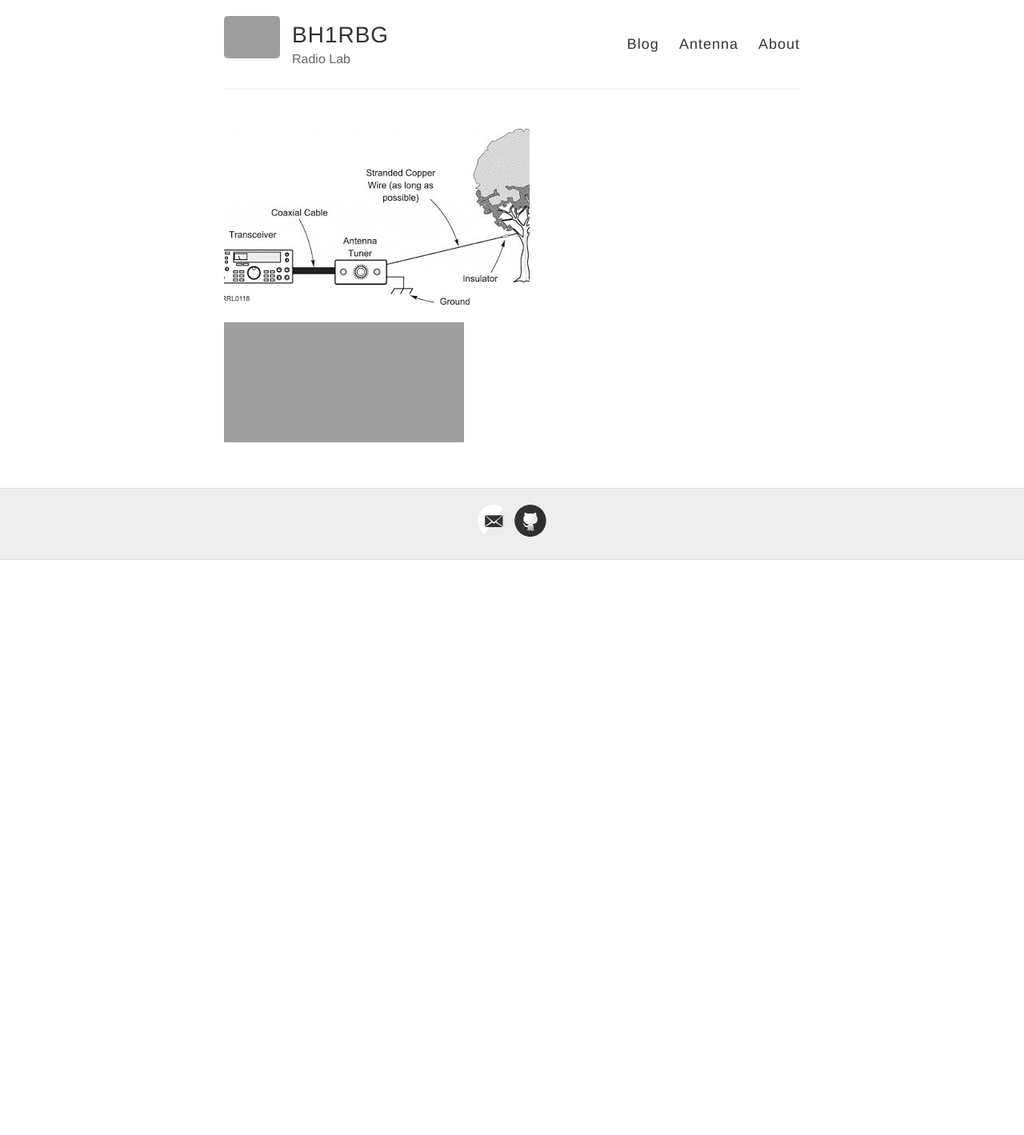
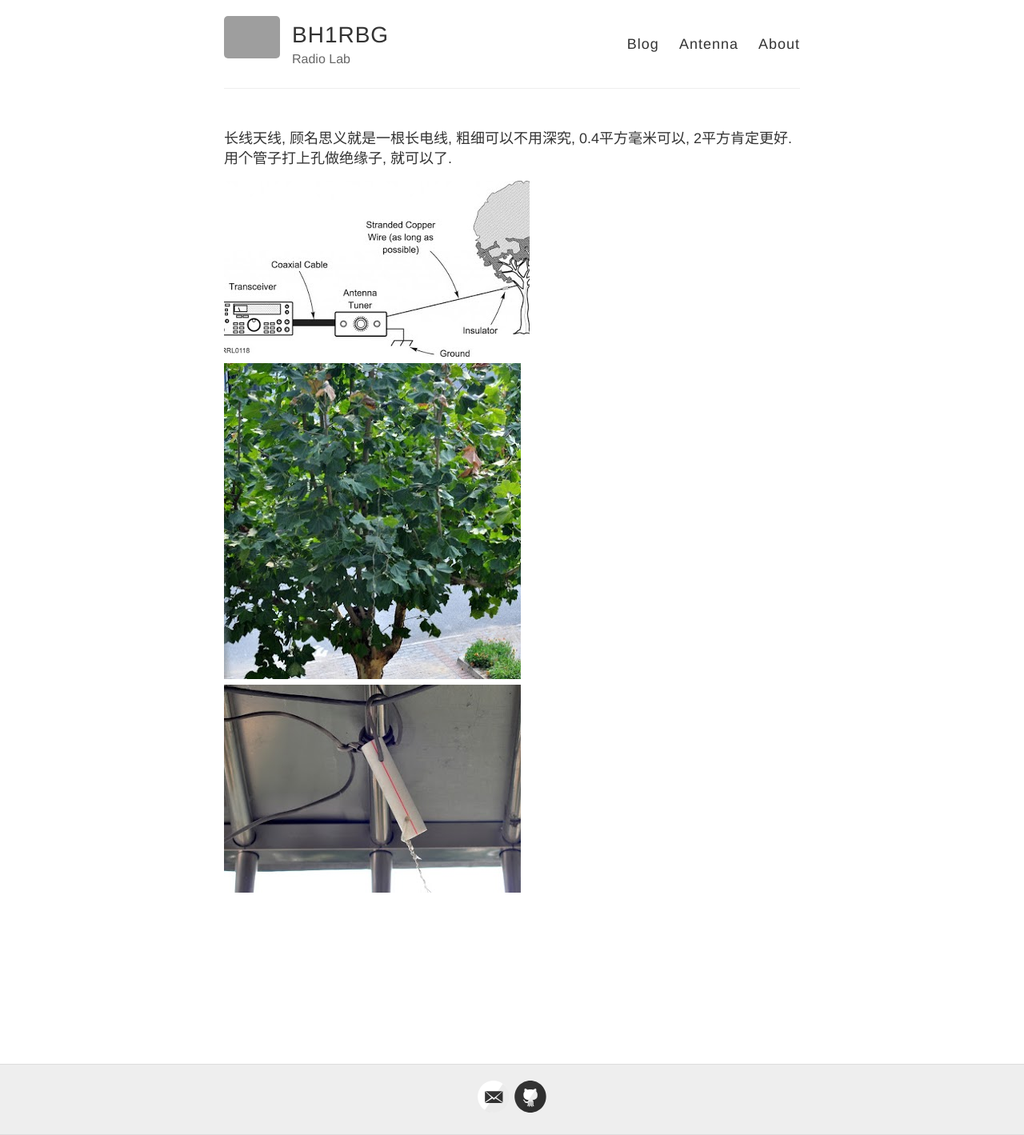
Before and after one commit to bh1rbg/bh1rbg.github.io, a Jekyll site: the page built from _posts/2015-10-06-first-antenna.md, in a window 1280 px wide. Shown: the whole page at 80% size. Built offline with Jekyll 4.4.1, drawn with Linux system fonts in a browser that asks for light colours; before the commit the page ends 900 px from its top, so only the background shows below that; grey boxes are pictures that could not be loaded.

Commit message:
revise:long wire attenna post

```diff
--- a/_posts/2015-10-06-first-antenna.md
+++ b/_posts/2015-10-06-first-antenna.md
@@ -3,7 +3,14 @@
 title: "Fist Antenna"
 ---
 
+长线天线, 顾名思义就是一根长电线, 粗细可以不用深究, 0.4平方毫米可以, 2平方肯定更好. 用个管子打上孔做绝缘子, 就可以了.
 
-<img src="{{ site.baseurl }}/images/long-wire-attenna.jpg" alt="hi" class="right"/>
+<table>
+    <tr>
+    <img src="{{ site.baseurl }}/images/long-wire-attenna.jpg" alt="hi" class="right"/>
+    <img src="{{ site.baseurl }}/images/longwire-tree.jpg" alt="hi" class="right"/>
+    <img src="{{ site.baseurl }}/images/longwire-window.jpg" alt="hi" class="right"/>
+    </tr>
+</table>
 
 <iframe src="//player.bilibili.com/player.html?aid=242679276&bvid=BV1oe411x7Be&cid=176548626&page=1" scrolling="no" border="0" frameborder="no" framespacing="0" allowfullscreen="true"> </iframe>
```
Also changed, not shown: images/longwire-tree.jpg (added), images/longwire-window.jpg (added).
